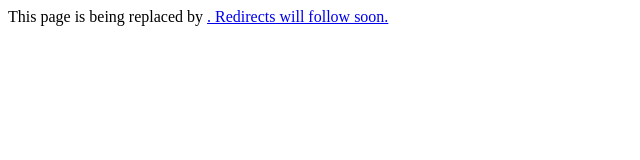
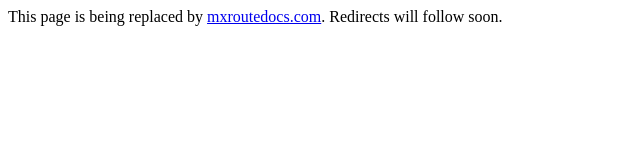
Before and after one commit to mxroute/mxroutehelp, a plain HTML site: page index.html in a window 1280 px wide. Shown: the whole page, without its empty margins (0-640 px from the left). Drawn offline with Linux system fonts and the light colour scheme.

Commit message:
Update index.html

```diff
--- a/index.html
+++ b/index.html
@@ -1 +1 @@
-This page is being replaced by <a href="https://mxroutedocs.com">. Redirects will follow soon.
+This page is being replaced by <a href="https://mxroutedocs.com">mxroutedocs.com</a>. Redirects will follow soon.
```
